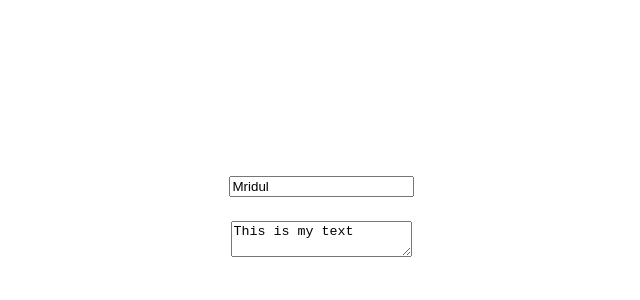
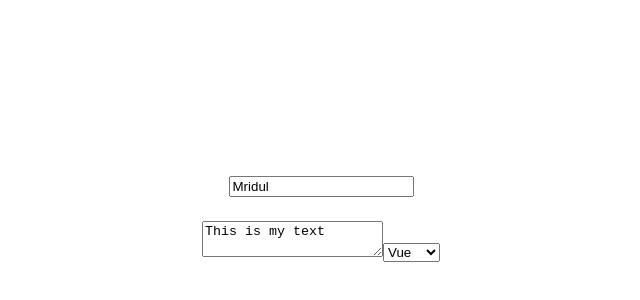
Before and after one commit to mdmidulhosen/React-Js-Vite-Project-LWS-, a React (Vite) app: page / in a window 1280 px wide. Shown: the part 182-482 px from the top of the page, without its empty margins (319-959 px from the left). Built offline with nearby package versions, Linux system fonts and the light colour scheme.

Commit message:
FORM HANDALING: Selector

```diff
--- a/src/component/Form.jsx
+++ b/src/component/Form.jsx
@@ -5,7 +5,8 @@ export class Form extends Component {
 
     state = {
         title: "Mridul",
-        text: "This is my text"
+        text: "This is my text",
+        library: "vue"
     }
 
     handlerChange = (e) => {
@@ -17,19 +18,27 @@ export class Form extends Component {
             this.setState({
                 text: e.target.value
             })
+        }else if(e.target.type === "select-one"){
+            this.setState({
+                library: e.target.value
+            })
         }else{
             console.log("Nothing Is Here")
         }
     }
 
     render() {
-        const { title, text } = this.state;
+        const { title, text, library } = this.state;
         return (
             <div>
                 <input type="text" value={title} onChange={this.handlerChange} />
                 <br></br>
                 <br></br>
                 <textarea  name="textarea" value={text} onChange={this.handlerChange}></textarea>
+                <select value={library} onChange={this.handlerChange}>
+                    <option value="react">React</option>
+                    <option value="vue">Vue</option>
+                </select>
             </div>
         )
     }
```
